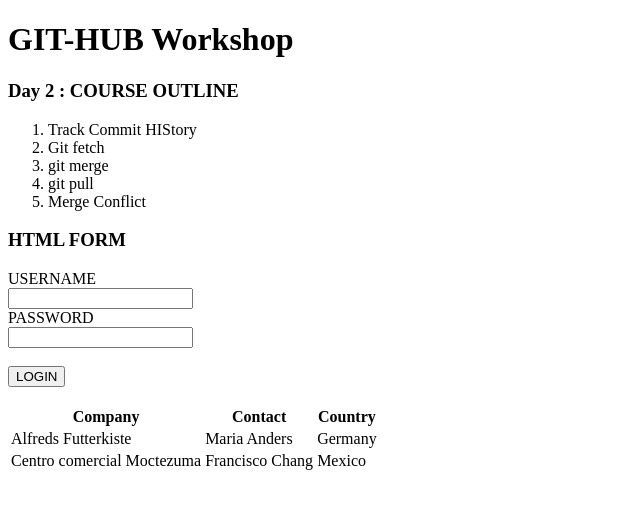
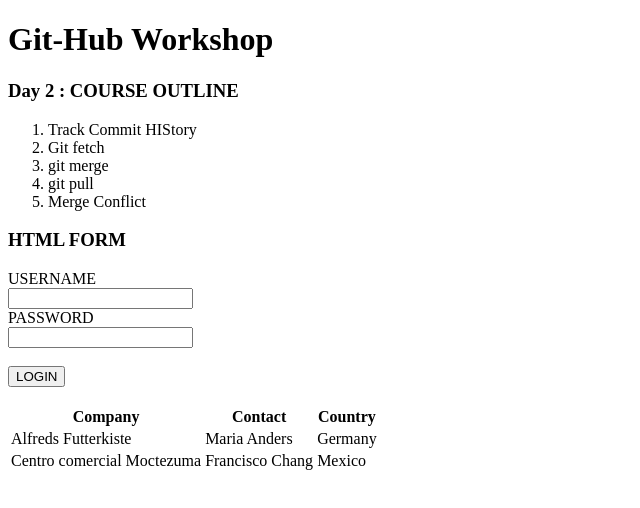
Before and after one commit to sadbhavadk/GIT-workshop, a plain HTML site: page index.html in a window 1280 px wide. Shown: the whole page, without its empty margins (0-640 px from the left). Drawn offline with Linux system fonts and the light colour scheme.

Commit message:
changed the spelling

```diff
--- a/index.html
+++ b/index.html
@@ -6,7 +6,7 @@
     <title>Document</title>
 </head>
 <body>
-    <h1>GIT-HUB Workshop</h1>
+    <h1>Git-Hub Workshop</h1>
     <h3>Day 2 : COURSE OUTLINE</h3>
     <ol>
         <li>Track Commit HIStory</li>
```
